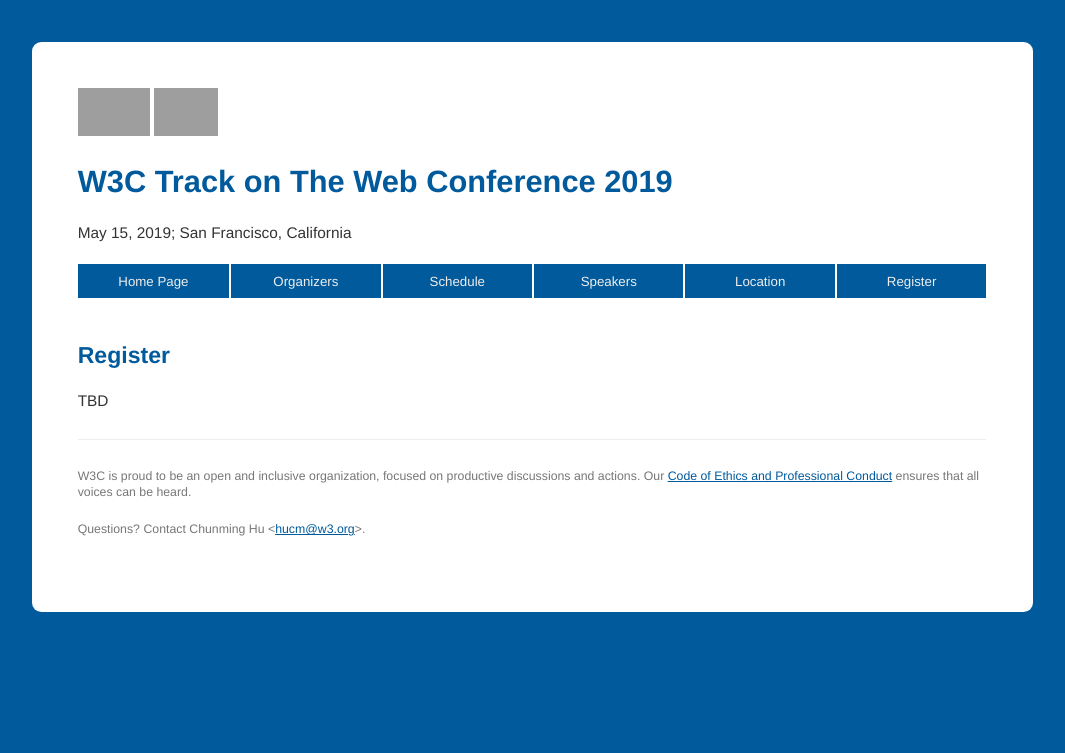
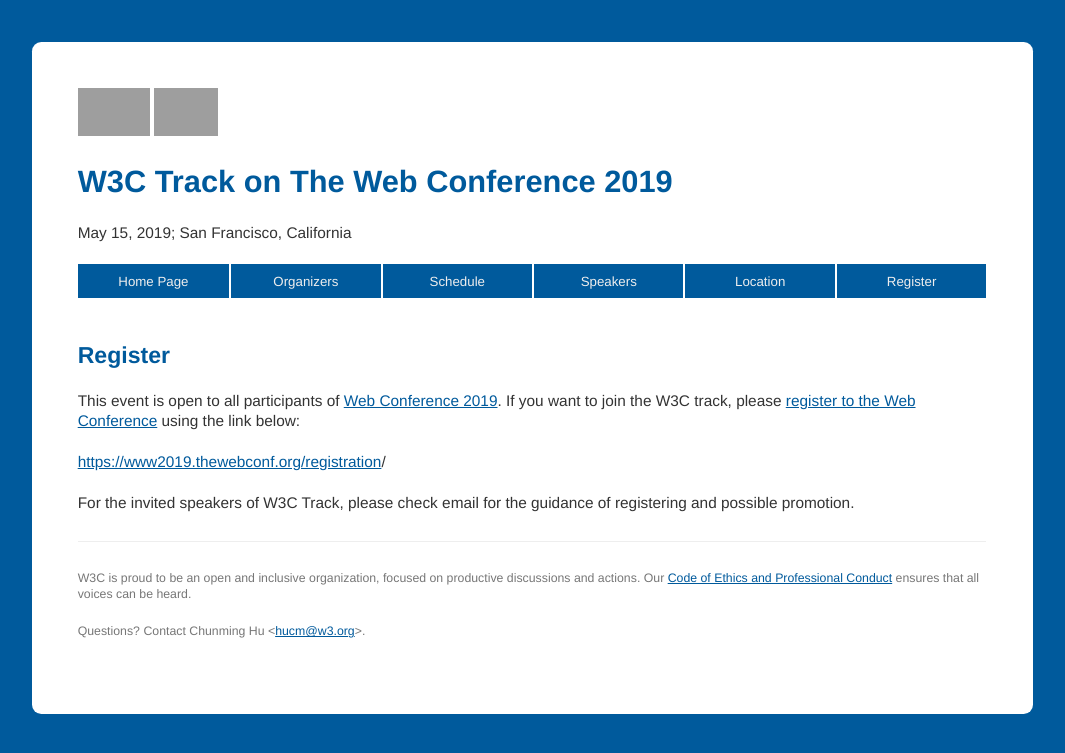
Before and after one commit to w3c/w3c-track-2019, a Jekyll site: the page built from register.md, in a window 1280 px wide. Shown: the top 753 px of the page, without its empty margins (108-1173 px from the left). Built offline with Jekyll 4.4.1, drawn with Linux system fonts in a browser that asks for light colours; our own code applies the rules of GitHub Pages for plain Markdown files; grey boxes are pictures that could not be loaded.

Commit message:
Update register.md

```diff
--- a/register.md
+++ b/register.md
@@ -4,4 +4,8 @@ layout: home
 
 # Register
 
-TBD
+This event is open to all participants of [Web Conference 2019](https://www2019.thewebconf.org/). If you want to join the W3C track, please [register to the Web Conference](https://www2019.thewebconf.org/registration) using the link below:
+
+[https://www2019.thewebconf.org/registration](https://www2019.thewebconf.org/registration)/
+
+For the invited speakers of W3C Track, please check email for the guidance of registering and possible promotion.
```
